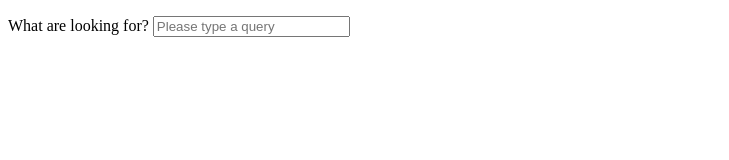
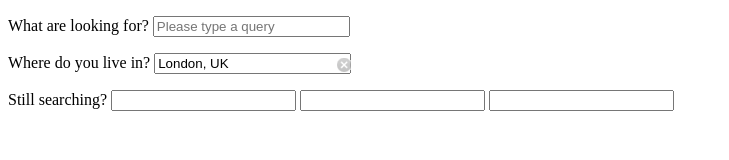
Before and after one commit to thom4parisot/input-search, a website: page src/main.html in a window 1280 px wide. Shown: the whole page, without its empty margins (0-729 px from the left). Drawn offline with nearby package versions, Linux system fonts and the light colour scheme.

Commit message:
More examples

```diff
--- a/src/main.html
+++ b/src/main.html
@@ -6,10 +6,24 @@
 </head>
 <body>
 
-<form action="#" method="get">
+<form action="#" method="get" class="regular-container">
     <p>
-        <label for="#search_input">What are looking for?</label>
-        <input type="search" class="input-search" placeholder="Please type a query" required />
+	<label for="search-input">What are looking for?</label>
+	<input id="search-input" type="search" class="searchfield-as-textfield" placeholder="Please type a query" required />
+    </p>
+
+    <p>
+	<label for="location-input">Where do you live in?</label>
+	<input id="location-input" type="text" class="searchfield-as-textfield" placeholder="City or Country" value="London, UK" />
+    </p>
+</form>
+
+<form action="#" method="get" class="absolute-container">
+    <p>
+	<label for="another-search">Still searching?</label>
+	<input id="another-search" name="am" type="search" required/>
+	<input type="search" name="stram" required/>
+	<input type="search" name="gram" required/>
     </p>
 </form>
 
```
